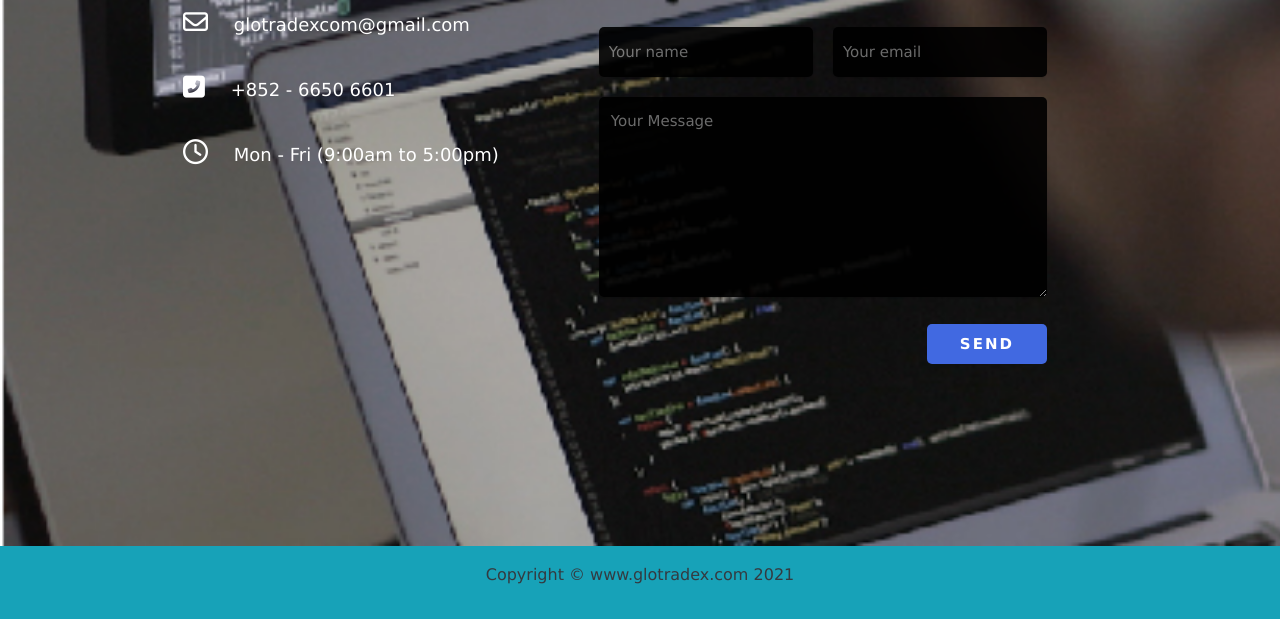
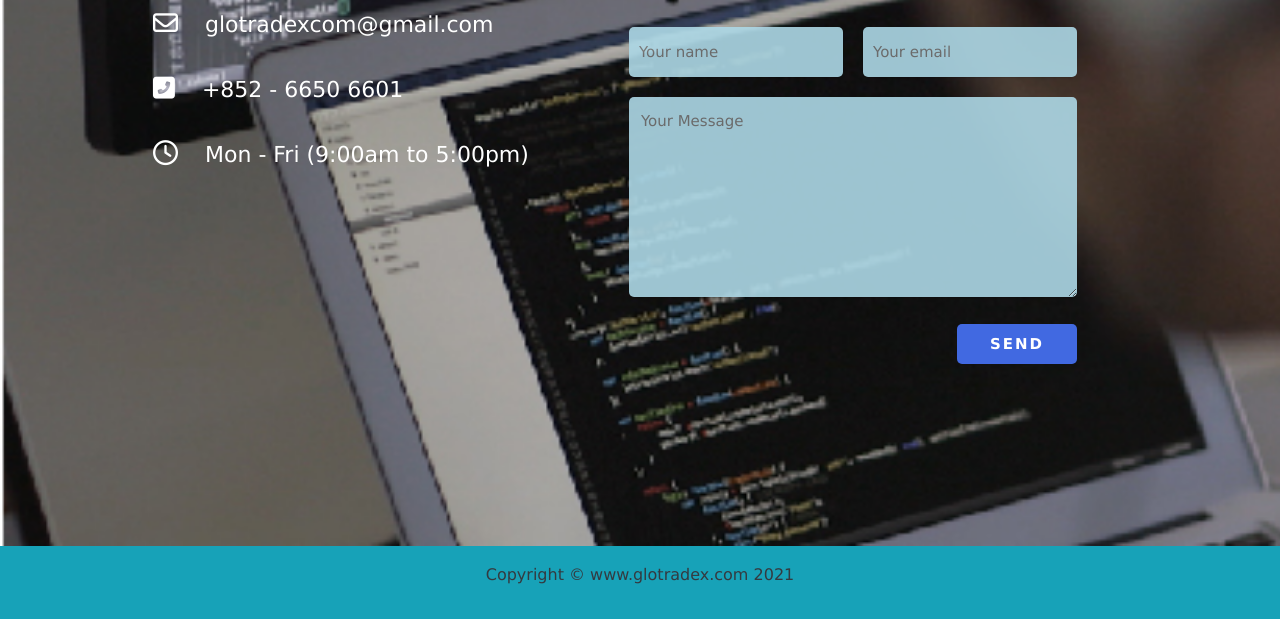
Before and after one commit to fredkfleung/GTXinEng.github.io, a plain HTML site: page contactUs.html in a window 1280 px wide. Shown: the part 341-960 px from the top of the page. Drawn offline with nearby package versions, Linux system fonts and the light colour scheme.

Commit message:
color change the CUS
C_US to change the color to lightblue

```diff
--- a/CSS/contactUs_style.css
+++ b/CSS/contactUs_style.css
@@ -135,7 +135,7 @@ main {
     max-width: 500px;
     line-height: 65px;
     padding: 50PX;
-    font-size: 18px;
+    font-size: 22px;
 }
 
 .contact-info i {
@@ -173,6 +173,8 @@ main {
     box-shadow: 0 1px 1px rgba(0,0,0,0.1);
     margin-bottom: 20px;
     opacity: 0.9;
+    background-color: rgb(173,216,230);
+
 }
 
 .contact-form .text-box:first-child {
@@ -193,6 +195,8 @@ main {
     box-shadow: 0 1px 1px rgba(0,0,0,0.1);
     margin-bottom: 20px;
     opacity: 0.9;
+    background-color: rgb(173,216,230);
+
 }
 
 .contact-form .send-btn {
```
